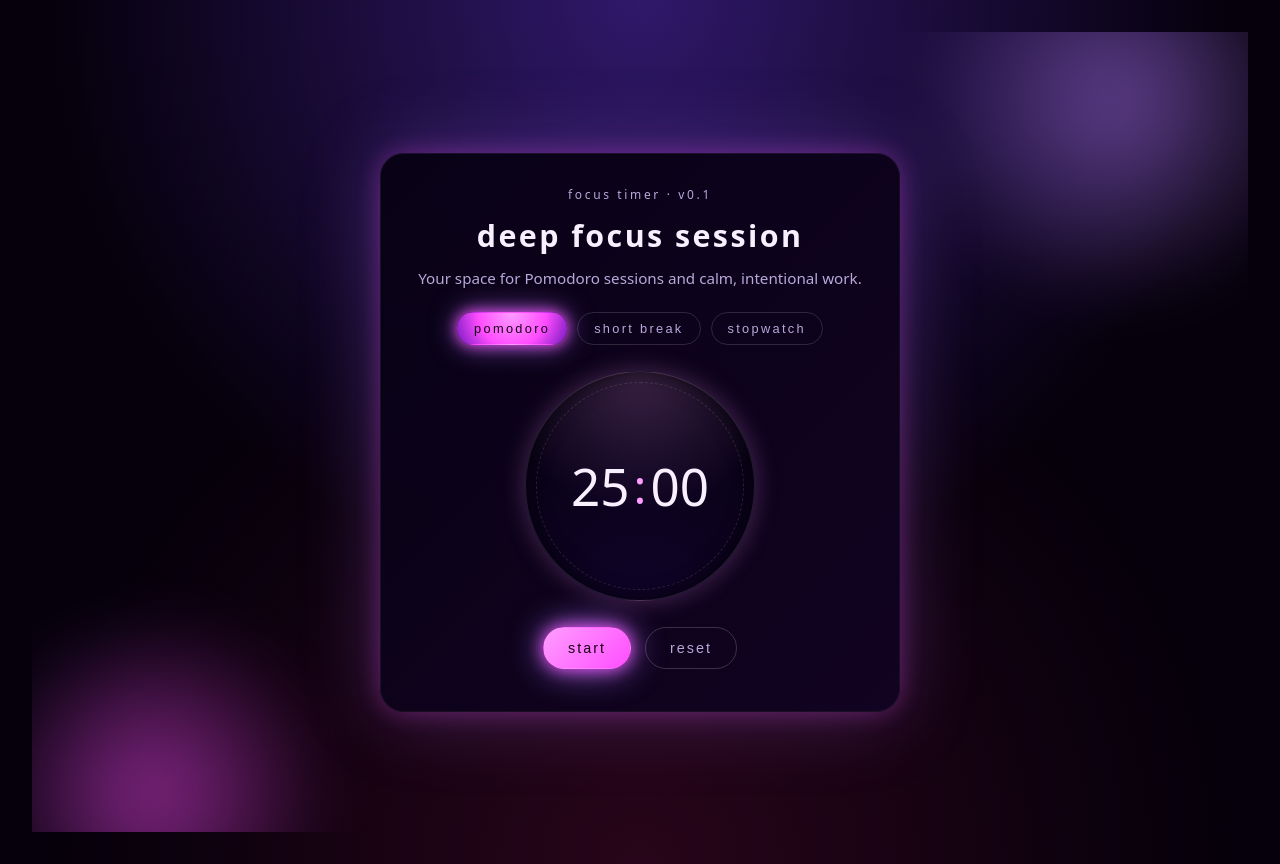
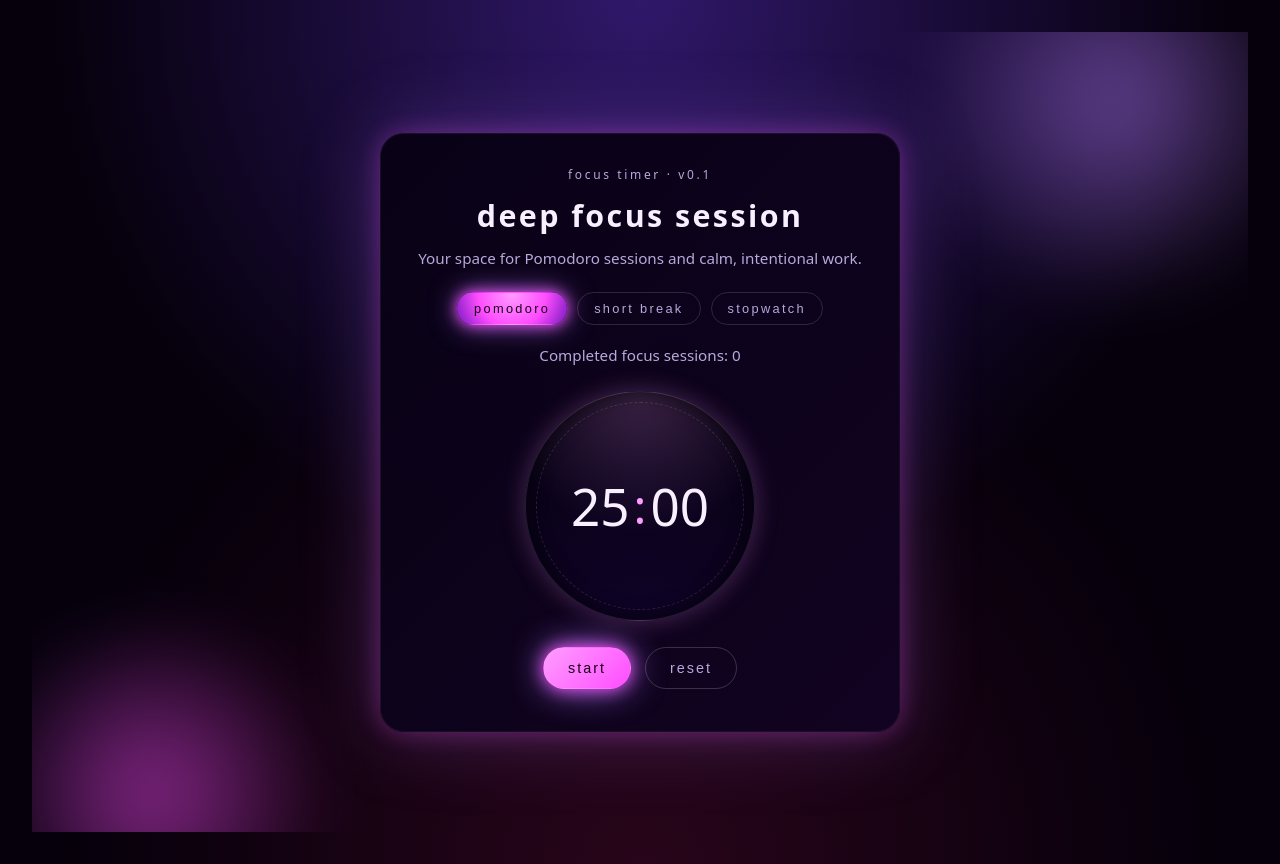
Before and after one commit to Dan-ast/focus-timer, a React (Vite) app: page / in a window 1280 px wide. Built offline with nearby package versions, Linux system fonts and the light colour scheme.

Commit message:
feat: add auto-continue flow and pomodoro counter

```diff
--- a/src/App.jsx
+++ b/src/App.jsx
@@ -1,11 +1,14 @@
 import {useEffect, useRef, useState} from 'react';
 import './App.css';
 import './index.css';
+import { flushSync } from 'react-dom';
 
 function App() {
   const [mode, setMode] = useState('pomodoro');
   const [secondsLeft, setSecondsLeft] = useState(25 * 60);
   const [isRunning, setIsRunning] = useState(false);
+  const [pomodoroCount, setPomodoroCount] = useState(0); //how many focus sessions completed
+  const [autoContinue, setAutoContinue] = useState(true); //i will make it a toggle
 
   const intervalRef = useRef(null);
   const minutes = Math.floor(secondsLeft / 60);
@@ -35,6 +38,55 @@ function App() {
       if (intervalRef.current) clearInterval(intervalRef.current);
     };
   }, [isRunning, mode]);
+
+  useEffect(() => {
+    //only for pomodoro + break, not stopwatch
+    if (mode === "stopwatch") return;
+
+    if (secondsLeft === 0 && isRunning) {
+      setIsRunning(false);
+      playDing();
+
+      //update counter and next mode
+      if (mode === "pomodoro") {
+        setPomodoroCount((prev) => prev + 1);
+        if (autoContinue) {
+          setMode("short-break");
+          setSecondsLeft(getInitialSeconds("short-break"));
+          setIsRunning(true);
+        }
+      } else if (mode === "short-break") {
+        if (autoContinue) {
+          setMode("pomodoro");
+          setSecondsLeft(getInitialSeconds("pomodoro"));
+          setIsRunning(true);
+        }
+      }
+    }
+  }, [secondsLeft, isRunning, mode, autoContinue]);
+
+  const playDing = () => {
+    try {
+      const ctx = new (window.AudioContext || window.webkitAudioContext) ();
+      const osc = ctx.createOscillator();
+      const gain = ctx.createGain();
+
+      osc.type = "sine";
+      osc.frequency.value = 880;
+
+      gain.gain.value = 0.0001;
+      gain.gain.exponentialRampToValueAtTime(0.2, ctx.currentTime + 0.01);
+      gain.gain.exponentialRampToValueAtTime(0.0001, ctx.currentTime + 0.25);
+
+      osc.connect(gain);
+      gain.connect(ctx.destination);
+
+      osc.start();
+      osc.stop(ctx.currentTime + 0.26);
+    } catch (e) {
+
+    }
+  };
 
   return (
     <div className="app">
@@ -77,6 +129,9 @@ function App() {
             }}>
             Stopwatch
           </button>
+          <p className="timer-subtitle" style={{ marginTop: 10}}>
+            Completed focus sessions: {pomodoroCount}
+          </p>
         </section>
 
         <section className="timer-display">
```
